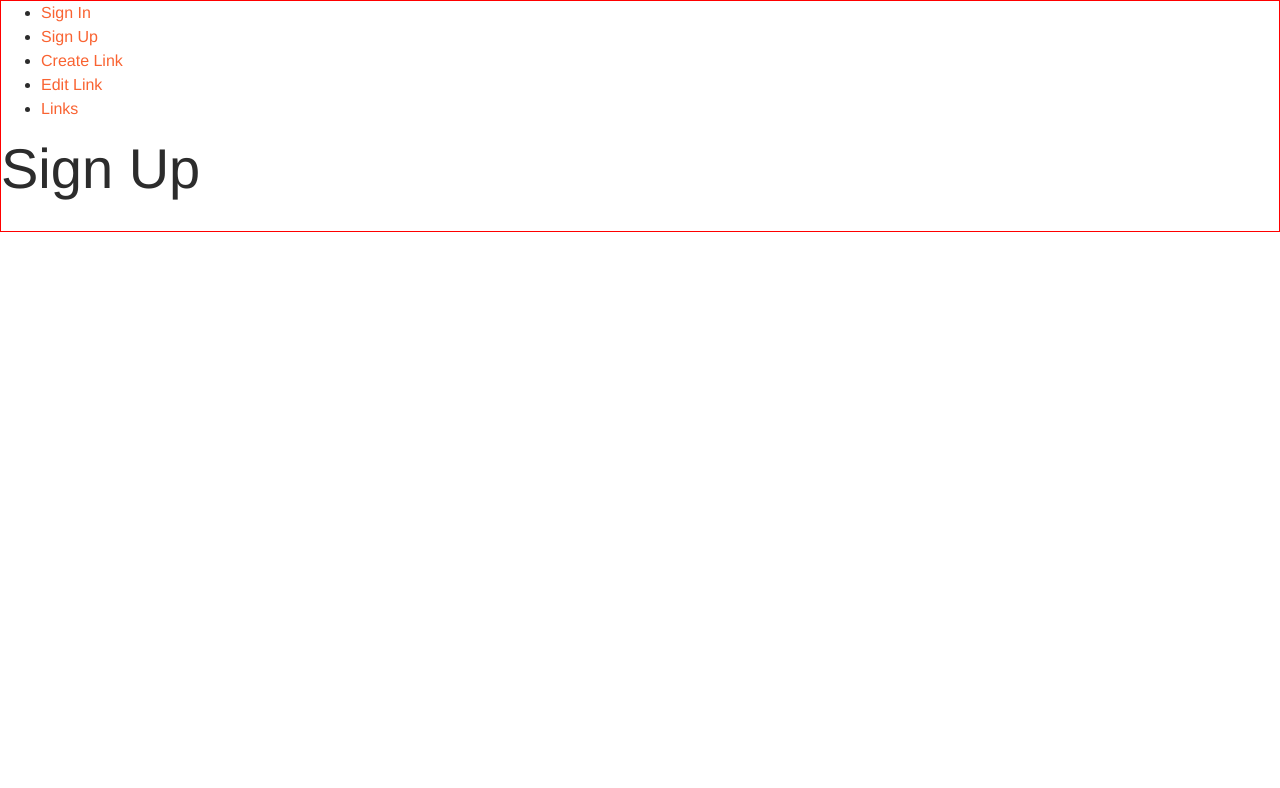
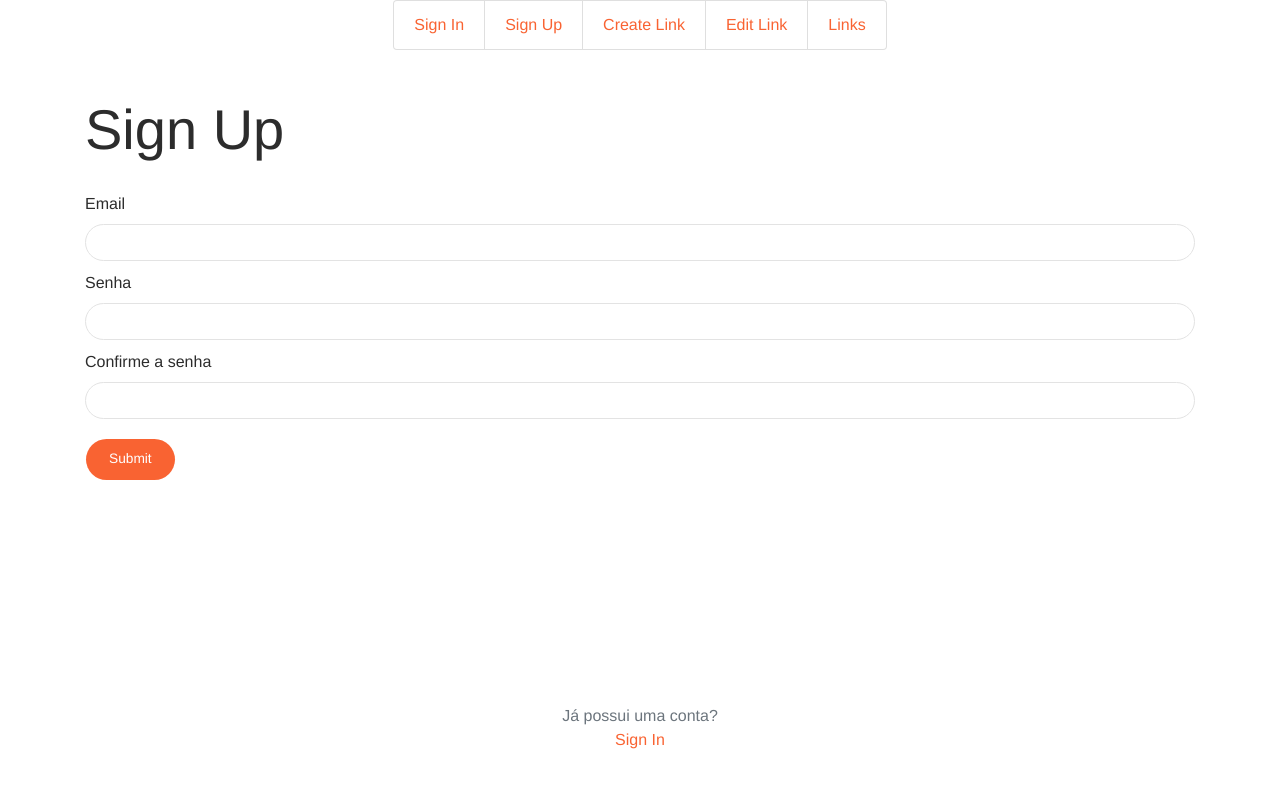
Before and after one commit to isaiasluc/links-app, a React (Create React App) app in the folder links-frontend/: page /sign-up in a window 1280 px wide. Shown: the top 788 px of the page. Built offline with nearby package versions, Linux system fonts and the light colour scheme.

Commit message:
Screens created

```diff
--- a/links-frontend/src/App.js
+++ b/links-frontend/src/App.js
@@ -1,26 +1,33 @@
 import React from 'react';
 import { BrowserRouter, Switch, Route, Link } from 'react-router-dom';
+
+import SignIn from './screens/SignIn';
+import SignUp from './screens/SignUp';
+import ManageLinks from './screens/Manage/Links';
+import ManageLinksCreate from './screens/Manage/Links/Create';
+import ManageLinksEdit from './screens/Manage/Links/Edit';
+import Home from './screens/Home';
 
 const App = () => {
     return (
         <BrowserRouter>
             <div>
                 <nav>
-                    <ul>
-                        <li><Link to="/sign-in">Sign In</Link></li>
-                        <li><Link to="/sign-up">Sign Up</Link></li>
-                        <li><Link to="/manage/links/create">Create Link</Link></li>
-                        <li><Link to="/manage/links/edit">Edit Link</Link></li>
-                        <li><Link to="/manage/links">Links</Link></li>
+                    <ul className="list-group list-group-horizontal">
+                        <li className="list-group-item"><Link to="/sign-in">Sign In</Link></li>
+                        <li className="list-group-item"><Link to="/sign-up">Sign Up</Link></li>
+                        <li className="list-group-item"><Link to="/manage/links/create">Create Link</Link></li>
+                        <li className="list-group-item"><Link to="/manage/links/edit">Edit Link</Link></li>
+                        <li className="list-group-item"><Link to="/manage/links">Links</Link></li>
                     </ul>
                 </nav>
                 <Switch>
-                    <Route path="/sign-in"><h1>Sign In</h1></Route>
-                    <Route path="/sign-up"><h1>Sign Up</h1></Route>
-                    <Route path="/manage/links/create"><h1>Create Link</h1></Route>
-                    <Route path="/manage/links/edit"><h1>Edit Link</h1></Route>
-                    <Route path="/manage/links"><h1>Links</h1></Route>
-                    <Route path="/"><h1>Home</h1></Route>
+                    <Route path="/sign-in"><SignIn /></Route>
+                    <Route path="/sign-up"><SignUp /></Route>
+                    <Route path="/manage/links/create"><ManageLinksCreate /></Route>
+                    <Route path="/manage/links/edit"><ManageLinksEdit /></Route>
+                    <Route path="/manage/links"><ManageLinks /></Route>
+                    <Route path="/"><Home /></Route>
                 </Switch>
             </div>
         </BrowserRouter>
--- /dev/null
+++ b/links-frontend/src/screens/Home/index.js
@@ -0,0 +1,8 @@
+import React from 'react';
+import {Redirect} from 'react-router-dom';
+
+const Home = () => {
+    return <Redirect to="/sign-in" />
+};
+
+export default Home;
--- /dev/null
+++ b/links-frontend/src/screens/Layouts/Manage/index.js
@@ -0,0 +1,24 @@
+import React from 'react';
+
+const Layout = ({children}) => {
+    return (
+        <div className="layout">
+            <nav className="navbar navbar-expand-lg bg-primary text-light">
+                <div className="container d-flex w-100 justify-content-between">
+                    <div>
+                        <span>BACK</span>
+                    </div>
+                    <div className="text-center">
+                        <strong>Links</strong>
+                    </div>
+                    <div>
+                        <span>Exit</span>
+                    </div>
+                </div>
+            </nav>
+            <div className="container">{children}</div>
+        </div>
+    );
+};
+
+export default Layout;
--- /dev/null
+++ b/links-frontend/src/screens/Manage/Links/Create/index.js
@@ -0,0 +1,34 @@
+import React from 'react';
+import Layout from '../../../Layouts/Manage';
+
+const Create = () => {
+    return (
+        <Layout>
+            <h1>Criar Link</h1>
+                <div>
+                    <form>
+                        <div className="form-group">
+                            <label>Label</label>
+                            <input type="text" className="form-control" />
+                        </div>
+                        <div className="form-group">
+                            <label>Url</label>
+                            <input type="text" className="form-control" />
+                        </div>
+                        <div className="form-group form-check">
+                            <label className="form-check-label">
+                                <input type="checkbox" name="isSocial" />
+                                <span className="form-check-sign"></span>
+                                Is Social
+                            </label>
+                        </div>
+                        <div>
+                            <button className="btn btn-primary btn-round">Submit</button>
+                        </div>
+                    </form>
+                </div>
+        </Layout>
+    )
+}
+
+export default Create;
--- /dev/null
+++ b/links-frontend/src/screens/Manage/Links/Edit/index.js
@@ -0,0 +1,34 @@
+import React from 'react';
+import Layout from '../../../Layouts/Manage';
+
+const Edit = () => {
+    return (
+        <Layout>
+            <h1>Editar Link</h1>
+                <div>
+                    <form>
+                        <div className="form-group">
+                            <label>Label</label>
+                            <input type="text" className="form-control" />
+                        </div>
+                        <div className="form-group">
+                            <label>Url</label>
+                            <input type="text" className="form-control" />
+                        </div>
+                        <div className="form-group form-check">
+                            <label className="form-check-label">
+                                <input type="checkbox" name="isSocial" />
+                                <span className="form-check-sign"></span>
+                                Is Social
+                            </label>
+                        </div>
+                        <div>
+                            <button className="btn btn-primary btn-round">Submit</button>
+                        </div>
+                    </form>
+                </div>
+        </Layout>
+    )
+}
+
+export default Edit;
--- /dev/null
+++ b/links-frontend/src/screens/Manage/Links/index.js
@@ -0,0 +1,57 @@
+import React from 'react';
+import { Link } from 'react-router-dom';
+
+import Layout from '../../Layouts/Manage';
+
+const Links = () => {
+    return (
+    <Layout>
+        <div className="row">
+            <div className="col">
+                <h1>Links</h1>
+            </div>
+            <div className="col text-right align-self-bottom pt-2">
+                <Link to="/manage/links/create" className="btn btn-primary">
+                    Add
+                </Link>
+            </div>
+            </div>
+        <div className="pb-2 pt-2 pl-3 pr-3 d-flex flex-row justify-content-between">
+            <div className="pr-3"><img src="https://via.placeholder.com/100" alt="Link icon" /></div>
+            <div className="align-self-center">
+                <span className="text-primary clearfix">Item Label</span>
+                <span className="text-primary clearfix">Item Url</span>
+            </div>
+            <div className="ml-auto p-2 clearfix">
+                <span>Edit</span>
+                <span>Delete</span>
+            </div>
+        </div>
+        <div className="pb-2 pt-2 pl-3 pr-3 d-flex flex-row justify-content-between">
+            <div className="pr-3"><img src="https://via.placeholder.com/100" alt="Link icon" /></div>
+            <div className="align-self-center">
+                <span className="text-primary clearfix">Item Label</span>
+                <span className="text-primary clearfix">Item Url</span>
+            </div>
+            <div className="ml-auto p-2 clearfix">
+                <span>Edit</span>
+                <span>Delete</span>
+            </div>
+        </div>
+        <div className="pb-2 pt-2 pl-3 pr-3 d-flex flex-row justify-content-between">
+            <div className="pr-3"><img src="https://via.placeholder.com/100" alt="Link icon" /></div>
+            <div className="align-self-center">
+                <span className="text-primary clearfix">Item Label</span>
+                <span className="text-primary clearfix">Item Url</span>
+            </div>
+            <div className="ml-auto p-2 clearfix">
+                <span>Edit</span>
+                <span>Delete</span>
+            </div>
+        </div>
+
+    </Layout>
+    );
+};
+
+export default Links;
--- /dev/null
+++ b/links-frontend/src/screens/SignIn/index.js
@@ -0,0 +1,31 @@
+import React from 'react';
+import { Link } from 'react-router-dom';
+
+const SignIn = () => {
+    return (
+        <div className="container h-100 pt-5">
+            <h1>Sign In</h1>
+            <div className="d-flex flex-column h-100">
+                <form>
+                    <div className="form-group">
+                        <label>Email</label>
+                        <input type="text" className="form-control" />
+                    </div>
+                    <div className="form-group">
+                        <label>Senha</label>
+                        <input type="password" className="form-control" />
+                    </div>
+                    <div>
+                        <button className="btn btn-primary btn-round">Submit</button>
+                    </div>
+                </form>
+                <div className="container text-center fixed-bottom pb-5">
+                    <div className="text-muted">Ainda não possui uma conta?</div>
+                    <Link to='/sign-up'>Sign Up</Link>
+                </div>
+            </div>
+        </div>
+    )
+}
+
+export default SignIn;
--- /dev/null
+++ b/links-frontend/src/screens/SignUp/index.js
@@ -0,0 +1,35 @@
+import React from 'react';
+import { Link } from 'react-router-dom';
+
+const SignUp = () => {
+    return (
+        <div className="container h-100 pt-5">
+            <h1>Sign Up</h1>
+            <div className="d-flex flex-column h-100">
+                <form>
+                    <div className="form-group">
+                        <label>Email</label>
+                        <input type="text" className="form-control" />
+                    </div>
+                    <div className="form-group">
+                        <label>Senha</label>
+                        <input type="password" className="form-control" />
+                    </div>
+                    <div className="form-group">
+                        <label>Confirme a senha</label>
+                        <input type="password" className="form-control" />
+                    </div>
+                    <div>
+                        <button className="btn btn-primary btn-round">Submit</button>
+                    </div>
+                </form>
+                <div className="container text-center fixed-bottom pb-5">
+                    <div className="text-muted">Já possui uma conta?</div>
+                    <Link to='/sign-in'>Sign In</Link>
+                </div>
+            </div>
+        </div>
+    )
+}
+
+export default SignUp;
--- a/links-frontend/src/styles/main.scss
+++ b/links-frontend/src/styles/main.scss
@@ -2,6 +2,7 @@
 
 @import './now-ui-kit.scss';
 
-body {
-    border: solid 1px red;
+ul {
+display: flex;
+justify-content: center;
 }
```
